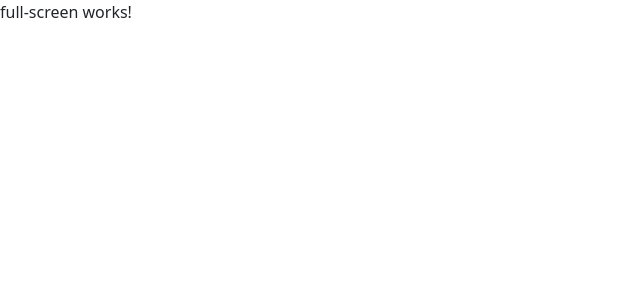
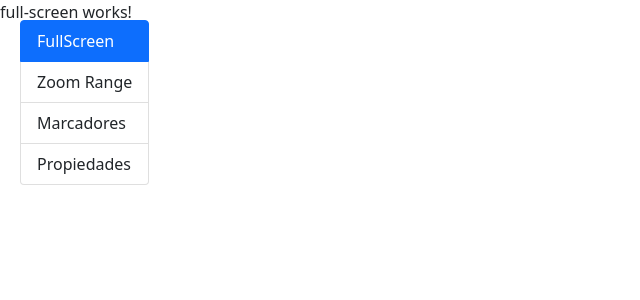
Before and after one commit to Yhomarth/mapasApp, an Angular app: page /mapas/fullscreen in a window 1280 px wide. Shown: the top 300 px of the page, without its empty margins (0-640 px from the left). Built offline with nearby package versions, Linux system fonts and the light colour scheme.

Commit message:
menú de la aplicación

```diff
--- a/src/app/app.component.html
+++ b/src/app/app.component.html
@@ -1,2 +1,4 @@
+
+<app-menu></app-menu>
 
 <router-outlet></router-outlet>
--- a/src/app/shared/menu/menu.component.html
+++ b/src/app/shared/menu/menu.component.html
@@ -1 +1,11 @@
-<p>menu works!</p>
+
+
+<ul class="list-group">
+    <li class="list-group-item"
+        *ngFor="let item of menuItems"
+        [routerLink]="[item.ruta]"
+        routerLinkActive="active"
+    >
+        {{ item.nombre }}
+    </li>
+</ul>
--- a/src/app/shared/menu/menu.component.ts
+++ b/src/app/shared/menu/menu.component.ts
@@ -1,16 +1,47 @@
 import { Component, OnInit } from '@angular/core';
+
+interface MenuItem {
+
+  ruta : string,
+  nombre : string
+}
 
 @Component({
   selector: 'app-menu',
   templateUrl: './menu.component.html',
   styles: [
+
+    `
+      li {
+        cursor : pointer;
+      }
+    `
   ]
 })
-export class MenuComponent implements OnInit {
+export class MenuComponent  {
 
-  constructor() { }
+  menuItems : MenuItem[] = [
+    {
+      nombre : 'FullScreen',
+      ruta : 'mapas/fullscreen'
+    },
 
-  ngOnInit(): void {
-  }
+    {
+      nombre : 'Zoom Range',
+      ruta : 'mapas/zoom-range'
+    },
+
+    {
+      nombre : 'Marcadores',
+      ruta : 'mapas/marcadores'
+    },
+
+    {
+      nombre : 'Propiedades',
+      ruta : 'mapas/propiedades'
+    },
+
+
+  ]
 
 }
--- a/src/styles.css
+++ b/src/styles.css
@@ -1 +1,8 @@
 /* You can add global styles to this file, and also import other style files */
+
+app-menu {
+    position: fixed;
+    top: 20px;
+    left: 20px;
+    z-index: 99999;
+}
```
